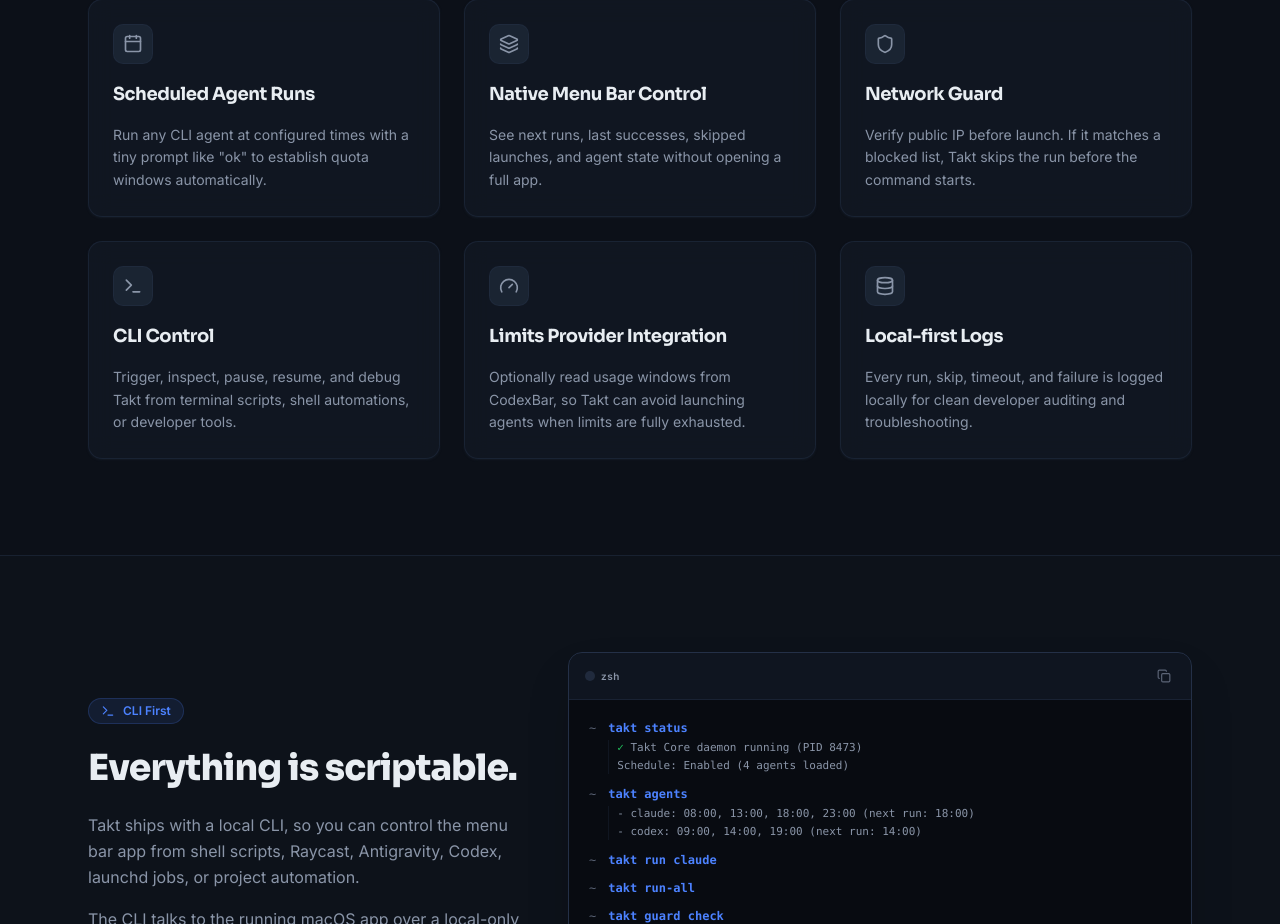
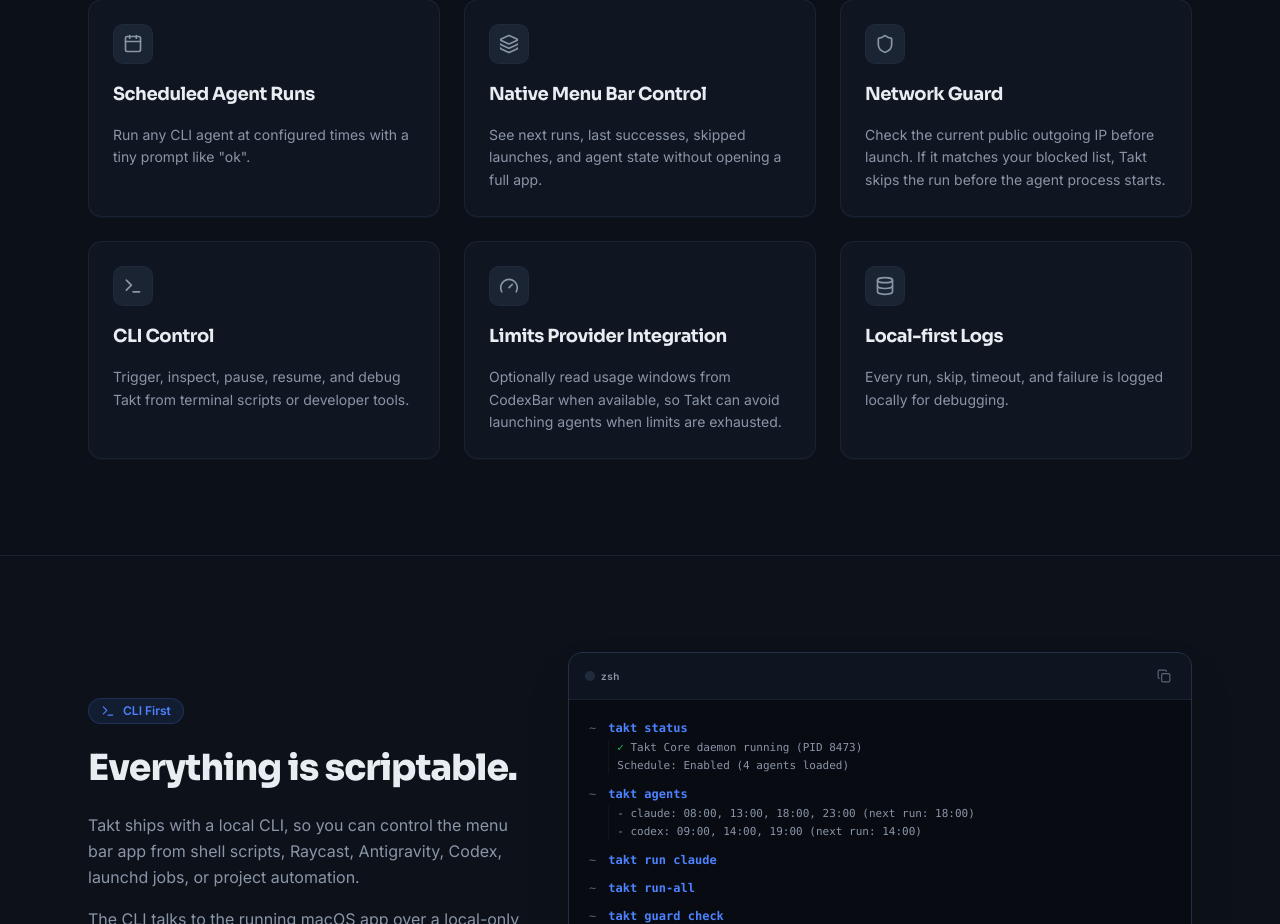
Before and after one commit to TaktAgents/taktagents.github.io, a React (Vite) app: page / in a window 1280 px wide. Shown: the part 2258-3182 px from the top of the page. Built offline with nearby package versions, Linux system fonts and the light colour scheme.

Commit message:
feat(W-03): align feature cards copy with landing.md

```diff
--- a/src/components/sections/features.tsx
+++ b/src/components/sections/features.tsx
@@ -34,7 +34,7 @@
     {
       icon: <Calendar className="w-5 h-5" />,
       title: "Scheduled Agent Runs",
-      description: "Run any CLI agent at configured times with a tiny prompt like \"ok\" to establish quota windows automatically.",
+      description: 'Run any CLI agent at configured times with a tiny prompt like "ok".',
       accentColor: "bg-brand-pulse",
     },
     {
@@ -46,25 +46,25 @@
     {
       icon: <Shield className="w-5 h-5" />,
       title: "Network Guard",
-      description: "Verify public IP before launch. If it matches a blocked list, Takt skips the run before the command starts.",
+      description: "Check the current public outgoing IP before launch. If it matches your blocked list, Takt skips the run before the agent process starts.",
       accentColor: "bg-status-warning",
     },
     {
       icon: <Terminal className="w-5 h-5" />,
       title: "CLI Control",
-      description: "Trigger, inspect, pause, resume, and debug Takt from terminal scripts, shell automations, or developer tools.",
+      description: "Trigger, inspect, pause, resume, and debug Takt from terminal scripts or developer tools.",
       accentColor: "bg-brand-pulse",
     },
     {
       icon: <Gauge className="w-5 h-5" />,
       title: "Limits Provider Integration",
-      description: "Optionally read usage windows from CodexBar, so Takt can avoid launching agents when limits are fully exhausted.",
+      description: "Optionally read usage windows from CodexBar when available, so Takt can avoid launching agents when limits are exhausted.",
       accentColor: "bg-status-error",
     },
     {
       icon: <Database className="w-5 h-5" />,
       title: "Local-first Logs",
-      description: "Every run, skip, timeout, and failure is logged locally for clean developer auditing and troubleshooting.",
+      description: "Every run, skip, timeout, and failure is logged locally for debugging.",
       accentColor: "bg-text-secondary",
     },
   ]
```
